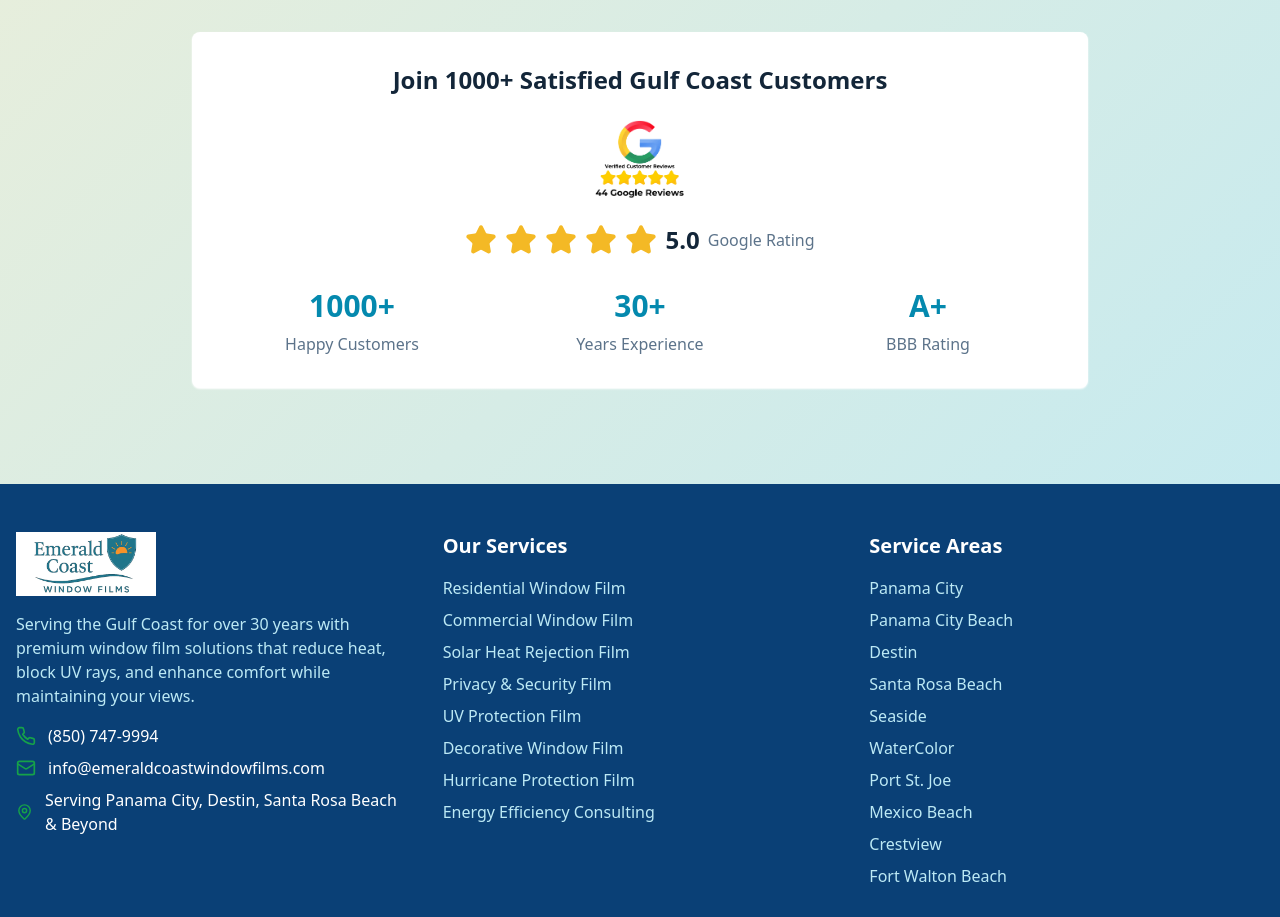
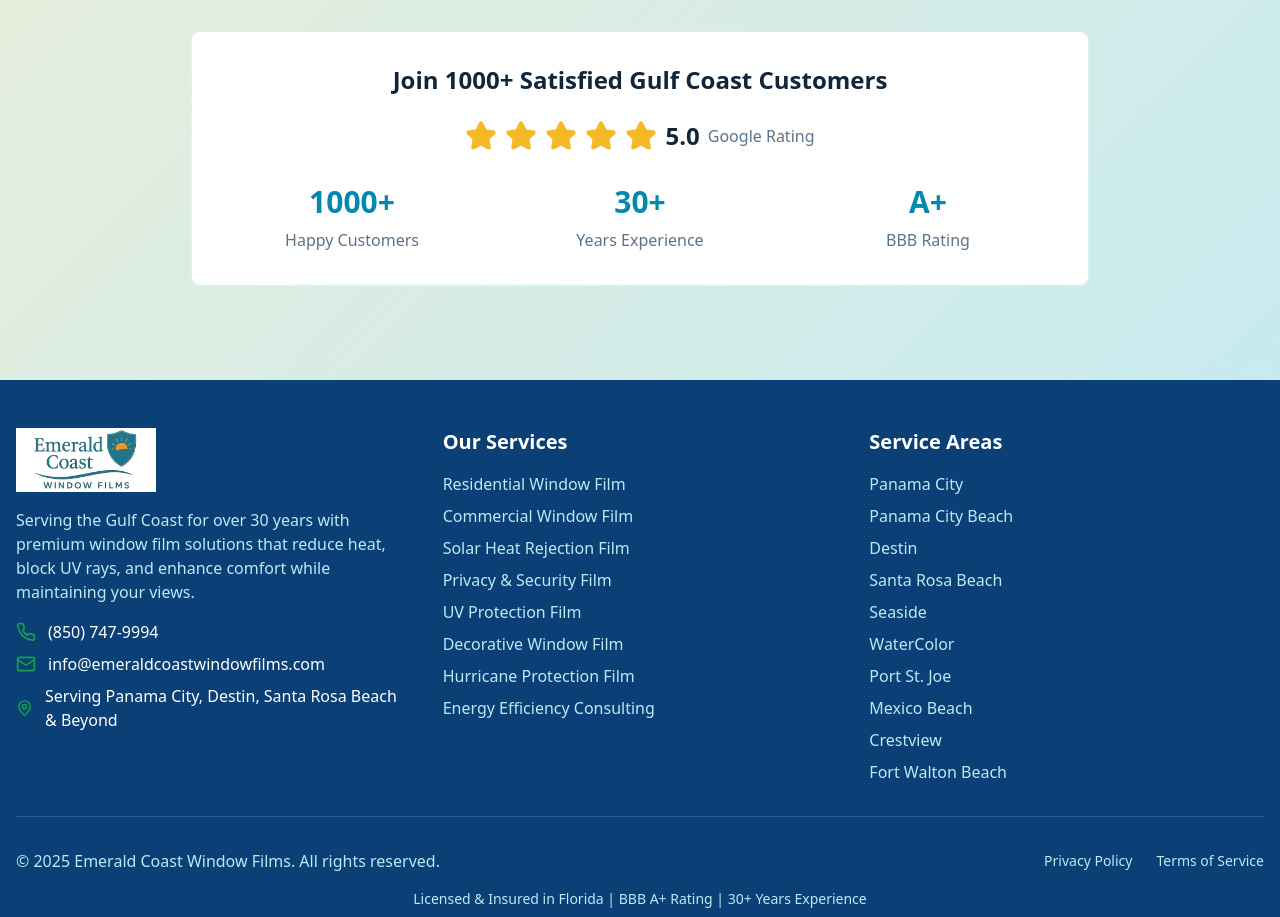
Before and after one commit to leadgenqueen/windowfilm, a React (Vite) app: page /thank-you in a window 1280 px wide. Shown: the part 1160-2077 px from the top of the page. Built offline with nearby package versions, Linux system fonts and the light colour scheme.

Commit message:
Reverted to commit ec3a1ac00c6c44c4d8fab5e165991262da920d39

```diff
--- a/src/pages/ThankYou.tsx
+++ b/src/pages/ThankYou.tsx
@@ -4,7 +4,6 @@ import { Button } from "@/components/ui/button";
 import { PhoneButton } from "@/components/PhoneButton";
 import { Footer } from "@/components/Footer";
 import logoImage from "@/assets/emerald-coast-logo-updated.png";
-import verifiedReviewsImage from "@/assets/verified-google-reviews.png";
 
 export const ThankYouPage = () => {
   return (
@@ -154,10 +153,6 @@ export const ThankYouPage = () => {
                 Join 1000+ Satisfied Gulf Coast Customers
               </h2>
 
-              <div className="flex items-center justify-center mb-6">
-                <img src={verifiedReviewsImage} alt="Verified Google Reviews" className="max-h-20 object-contain" />
-              </div>
-
               <div className="flex items-center justify-center space-x-2 mb-6">
                 {[...Array(5)].map((_, i) => (
                   <Star key={i} className="h-8 w-8 fill-trust-gold text-trust-gold" />
```
Also changed, not shown: src/assets/verified-google-reviews.png (deleted).
